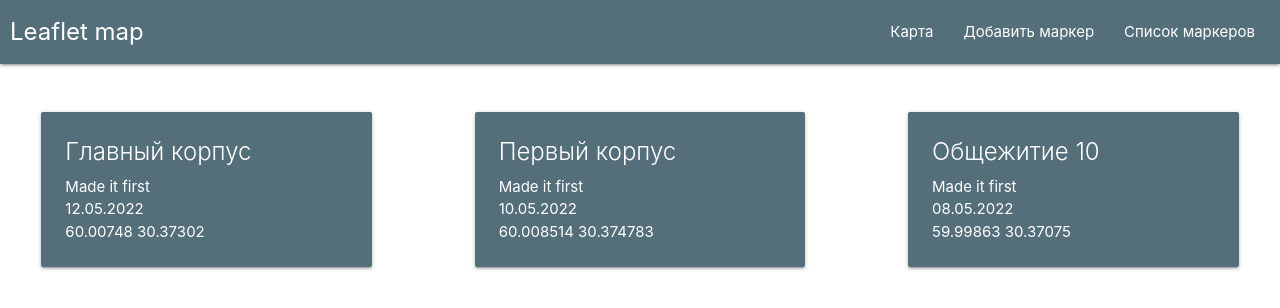
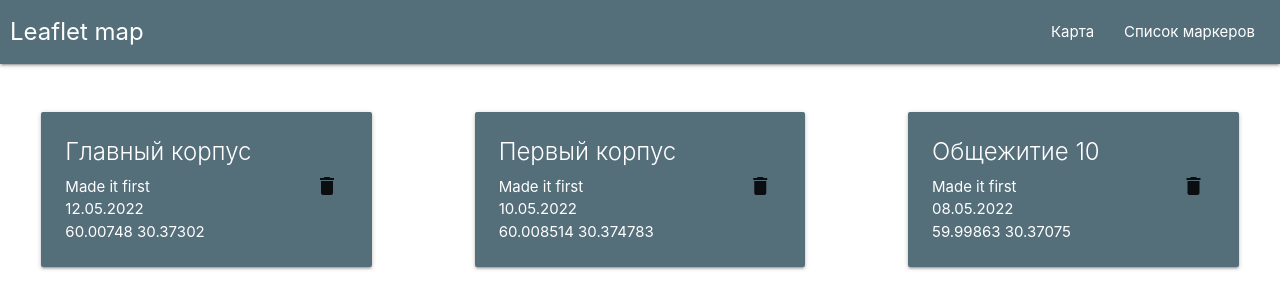
Before and after one commit to TonyFef/React-Leflet, a React (Create React App) app: page /list in a window 1280 px wide. Shown: the top 308 px of the page. Built offline with nearby package versions, Linux system fonts and the light colour scheme; the HTML template or start-up script is replaced by a standard one.

Commit message:
add everything

```diff
--- a/public/index.html
+++ b/public/index.html
@@ -13,6 +13,7 @@
             crossorigin=""
         />
         <link rel="stylesheet" href="https://cdnjs.cloudflare.com/ajax/libs/materialize/1.0.0/css/materialize.min.css" />
+        <link href="https://fonts.googleapis.com/icon?family=Material+Icons" rel="stylesheet">
 
         <script
             defer
--- a/src/App.tsx
+++ b/src/App.tsx
@@ -12,7 +12,7 @@ const App: React.FC = () => {
             <BrowserRouter>
                 <Routes>
                     <Route path="/" element={<LeafletMap />} />
-                    <Route path="/popups" element={<Modal />} />
+                    {/* <Route path="/popups" element={<Modal />} /> */}
                     <Route path="/list" element={<MarkersList />} />
                 </Routes>
             </BrowserRouter>
--- a/src/Components/LeafletMap.tsx
+++ b/src/Components/LeafletMap.tsx
@@ -1,18 +1,64 @@
-import React, { useContext } from "react";
-import { useRecoilValue } from "recoil";
-import { MapContainer, TileLayer, LayerGroup, Marker, Popup } from "react-leaflet";
+import React, { useContext, useState } from "react";
+import { useRecoilValue, useSetRecoilState } from "recoil";
+import { MapContainer, TileLayer, LayerGroup, Marker, Popup, useMapEvent } from "react-leaflet";
 
 import { LayerContext } from "./context/LayerContext";
 import { LayerContextProvider } from "../Components/context/LayerContext";
 import { Navbar } from "./Navbar";
 import { markersListState } from "../state/atoms";
 import { zoom, defaultLatLng } from "../defaults";
+import { LatLngExpression } from "leaflet";
 
 export const LeafletMap: React.FC = () => {
     const { point } = useContext(LayerContext);
+
     const markersList = useRecoilValue(markersListState);
-    console.log(markersList);
+    const setNewItem = useSetRecoilState(markersListState);
 
+    const [newPosition, setNewPosition] = useState<LatLngExpression>([0, 0]);
+
+    const date: string = new Date().toLocaleDateString("ru-RU");
+    const id = new Date();
+    let newName: string = "";
+    let newDescr: string = "";
+    let positionCropped: string = "";
+
+    const onAddToList = () => {
+        setNewItem((oldList) => {
+            return [...oldList, { id: +id, name: newName, descr: newDescr, date: date, coordinates: positionCropped.split(", ") }];
+        });
+    };
+
+    function AddMarker() {
+        useMapEvent("click", (e) => {
+            setNewPosition(e.latlng);
+        });
+        positionCropped = newPosition.toString().slice(7).slice(0, -1);
+
+        if (newPosition) {
+            return (
+                <Marker position={newPosition}>
+                    <Popup>
+                        <input type="text" onChange={(e) => (newName = e.target.value)} />
+                        <label htmlFor="name-input" className="helper-text">
+                            Type name
+                        </label>
+                        <input type="text" onChange={(e) => (newDescr = e.target.value)} />
+                        <label htmlFor="description-input">Type description</label>
+                        <input type="text" value={positionCropped} disabled />
+                        <label htmlFor="coordinates-input">Coordinates</label>
+                        <input type="text" value={date} disabled />
+                        <label htmlFor="coordinates-input">Date</label>
+                        <a href="#!" className="modal-close waves-effect waves-green btn-flat" onClick={onAddToList}>
+                            Submit
+                        </a>
+                    </Popup>
+                </Marker>
+            );
+        } else {
+            return null;
+        }
+    }
 
     return (
         <>
@@ -33,6 +79,7 @@ export const LeafletMap: React.FC = () => {
                             </Marker>
                         );
                     })}
+                    <AddMarker />
                 </MapContainer>
             </LayerContextProvider>
         </>
--- a/src/Components/MarkersList.tsx
+++ b/src/Components/MarkersList.tsx
@@ -1,9 +1,21 @@
 import { Navbar } from "./Navbar";
 import { markersListState } from "../state/atoms";
-import { useRecoilValue } from "recoil";
+import { useRecoilValue, useSetRecoilState } from "recoil";
 
 export const MarkersList: React.FC = () => {
     const markersList = useRecoilValue(markersListState);
+    const deleteOneItem = useSetRecoilState(markersListState);
+
+    const deleteItem = (e: any, id: any) => {
+        // console.log(e);
+        // console.log(id);
+        // console.log(markersList);
+        const filteredList = markersList.filter(item => item.id !== id);
+        deleteOneItem(filteredList)
+        // console.log(filteredList);
+
+
+    };
 
     return (
         <>
@@ -23,6 +35,16 @@ export const MarkersList: React.FC = () => {
                                         {item.coordinates.join(" ")}
                                     </p>
                                 </div>
+                                <div className="">
+                                    <i
+                                        className="material-icons"
+                                        onClick={(e) => {
+                                            deleteItem(e, item.id);
+                                        }}
+                                    >
+                                        delete
+                                    </i>
+                                </div>
                             </div>
                         </div>
                     );
--- a/src/Components/Navbar.tsx
+++ b/src/Components/Navbar.tsx
@@ -11,9 +11,9 @@ export const Navbar: React.FC = () => (
                 <li>
                     <NavLink to="/">Карта</NavLink>
                 </li>
-                <li>
+                {/* <li>
                     <NavLink to="/popups">Добавить маркер</NavLink>
-                </li>
+                </li> */}
                 <li>
                     <NavLink to="/list">Список маркеров</NavLink>
                 </li>
--- a/src/index.css
+++ b/src/index.css
@@ -77,3 +77,12 @@ button {
     border-radius: 5px;
     padding: 5px;
 }
+.card {
+    display: flex;
+    justify-content: space-between;
+    align-items: center;
+    padding-right: 10%;
+}
+i {
+    cursor: pointer;
+}
```
